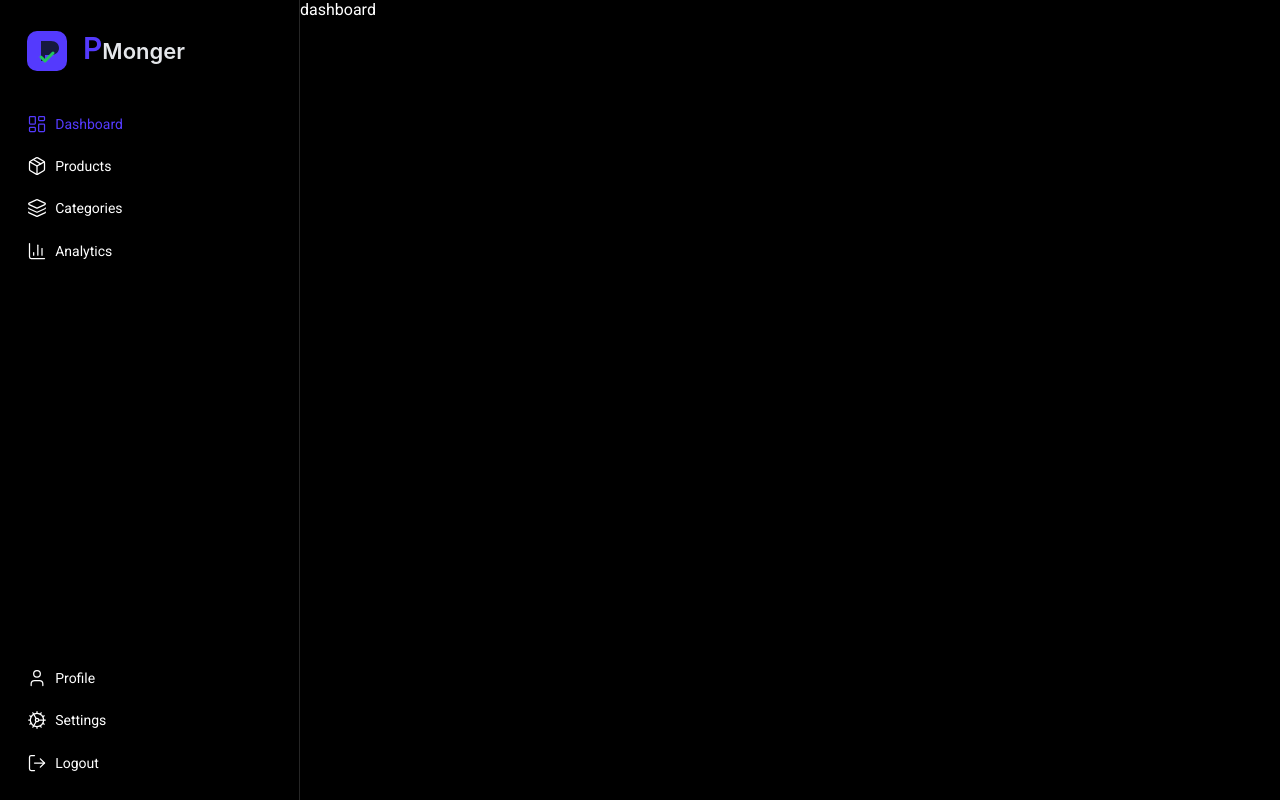
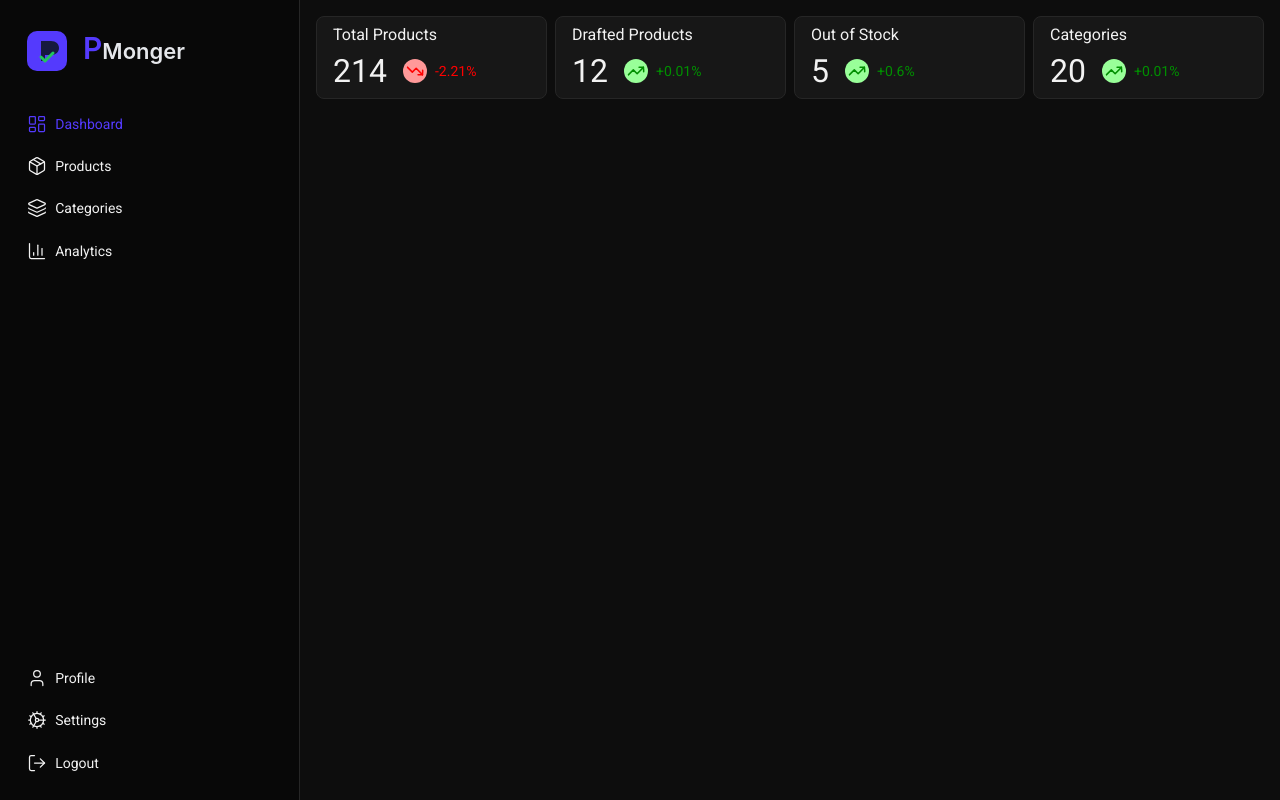
Before and after one commit to Shubham1823L/pmonger, a Next.js app in the folder web/: page /dashboard in a window 1280 px wide. Built offline with nearby package versions, Linux system fonts and the light colour scheme.

Commit message:
dashboard top cards done

```diff
--- /dev/null
+++ b/web/app/(BaseLayout)/dashboard/dashboard.module.css
@@ -0,0 +1,49 @@
+.wrapper {
+    /* border: 1px solid aqua; */
+    min-height: 100%;
+}
+
+.topCards {
+    display: flex;
+    justify-content: space-around;
+    align-items: center;
+    gap: .5rem;
+    flex-wrap: wrap;
+}
+
+.topCard {
+    flex: 1;
+    border-radius: 8px;
+    padding: .5em 1em;
+    display: grid;
+    gap: .5rem;
+    background-color: var(--neutral-500);
+    border: .5px solid var(--neutral-border);
+}
+
+.topCardMetrics {
+    display: flex;
+    gap: 1rem;
+    align-items: center;
+
+
+    >span:last-child {
+        font-size: 14px;
+    }
+
+    >span:first-child {
+        font-size: 2rem;
+    }
+}
+
+.topCardTrending {
+    display: flex;
+    align-items: center;
+    gap: .5rem;
+
+    svg {
+        border-radius: 50%;
+        background-color: hsl(120, 100%, 80%);
+        padding: .2em;
+    }
+}
--- a/web/app/(BaseLayout)/dashboard/page.tsx
+++ b/web/app/(BaseLayout)/dashboard/page.tsx
@@ -1,11 +1,63 @@
 import React from 'react'
+import styles from './dashboard.module.css'
+import { TrendingDown, TrendingUp } from 'lucide-react'
+import { Metadata } from 'next'
+
+export const metadata:Metadata={
+  title:"Dashboard"
+}
 
 const Dashboard = () => {
   return (
-    <div>
-      dashboard
+    <div className={styles.wrapper}>
+
+      <div className={styles.topCards}>
+
+        <TopCard title='Total Products' metricCount={214} metricTrendingStat={-2.21} />
+        <TopCard title='Drafted Products' metricCount={12} metricTrendingStat={0.01} />
+        <TopCard title='Out of Stock' metricCount={5} metricTrendingStat={0.6} />
+        <TopCard title='Categories' metricCount={20} metricTrendingStat={0.01} />
+
+      </div>
+
     </div>
   )
 }
 
 export default Dashboard
+
+
+
+type TopCard = {
+  title: string,
+  metricCount: number,
+  metricTrendingStat: number
+}
+
+export const TopCard = ({ title, metricCount, metricTrendingStat }: TopCard) => {
+
+  const isIncreasing = metricTrendingStat > 0
+
+  return (
+    <div className={styles.topCard}>
+
+      <span>{title}</span>
+
+      <div className={styles.topCardMetrics}>
+        <span>{metricCount}</span>
+        <span style={{
+          color: isIncreasing ? "hsl(120, 100%, 28%)" : "red"
+        }} className={styles.topCardTrending}>
+          {isIncreasing ? <TrendingUp style={{
+            backgroundColor: "hsl(120, 100%, 80%)"
+          }} /> : <TrendingDown style={{
+            backgroundColor: "hsl(0, 100%, 80%)"
+          }} />}
+          {isIncreasing && '+'}{metricTrendingStat}%
+        </span>
+      </div>
+
+    </div>
+  )
+
+}
--- /dev/null
+++ b/web/app/(BaseLayout)/layout.module.css
@@ -0,0 +1,4 @@
+.main{
+    background-color: var(--neutral-lighter);
+    padding: 1rem;
+}
--- a/web/app/(BaseLayout)/layout.tsx
+++ b/web/app/(BaseLayout)/layout.tsx
@@ -1,6 +1,6 @@
 import Navbar from "@/components/BaseLayout/Navbar";
 import type { Metadata } from "next";
-
+import styles from './layout.module.css'
 
 
 export const metadata: Metadata = {
@@ -16,7 +16,7 @@ export default function BaseLayout({
     return (
         <>
             <Navbar />
-            <main>
+            <main className={styles.main}>
                 {children}
             </main>
         </>
--- a/web/app/globals.css
+++ b/web/app/globals.css
@@ -70,10 +70,14 @@ h6 {
 /* Global Variables */
 
 :root {
-    --neutral: hsl(0 0 0);
+    --neutral: hsl(0 0 3);
+    --neutral-lighter: hsl(0 0 5);
+    --neutral-500: hsl(0 0 9);
     --neutral-hover: hsl(0 0 10);
-    --neutral-border:hsl(0 0 15);
+    --neutral-border: hsl(0 0 15);
 
+
+    --font-neutral: hsl(0 0 95);
 
     --primary-400: hsl(248, 98%, 61%);
 
@@ -85,9 +89,8 @@ h6 {
 
 body {
     background-color: var(--neutral);
-    color: white;
-
-    display: flex;
+    color: var(--font-neutral);
+    display: flex
 }
 
 main {
--- a/web/package.json
+++ b/web/package.json
@@ -10,10 +10,12 @@
   },
   "dependencies": {
     "clsx": "^2.1.1",
+    "date-fns": "^4.1.0",
     "lucide-react": "^0.562.0",
     "next": "16.1.1",
     "react": "19.2.3",
-    "react-dom": "19.2.3"
+    "react-dom": "19.2.3",
+    "recharts": "^3.6.0"
   },
   "devDependencies": {
     "@types/node": "^20",
```
Also changed, not shown: 1 other file (tests, documents, lock files or other folders).
